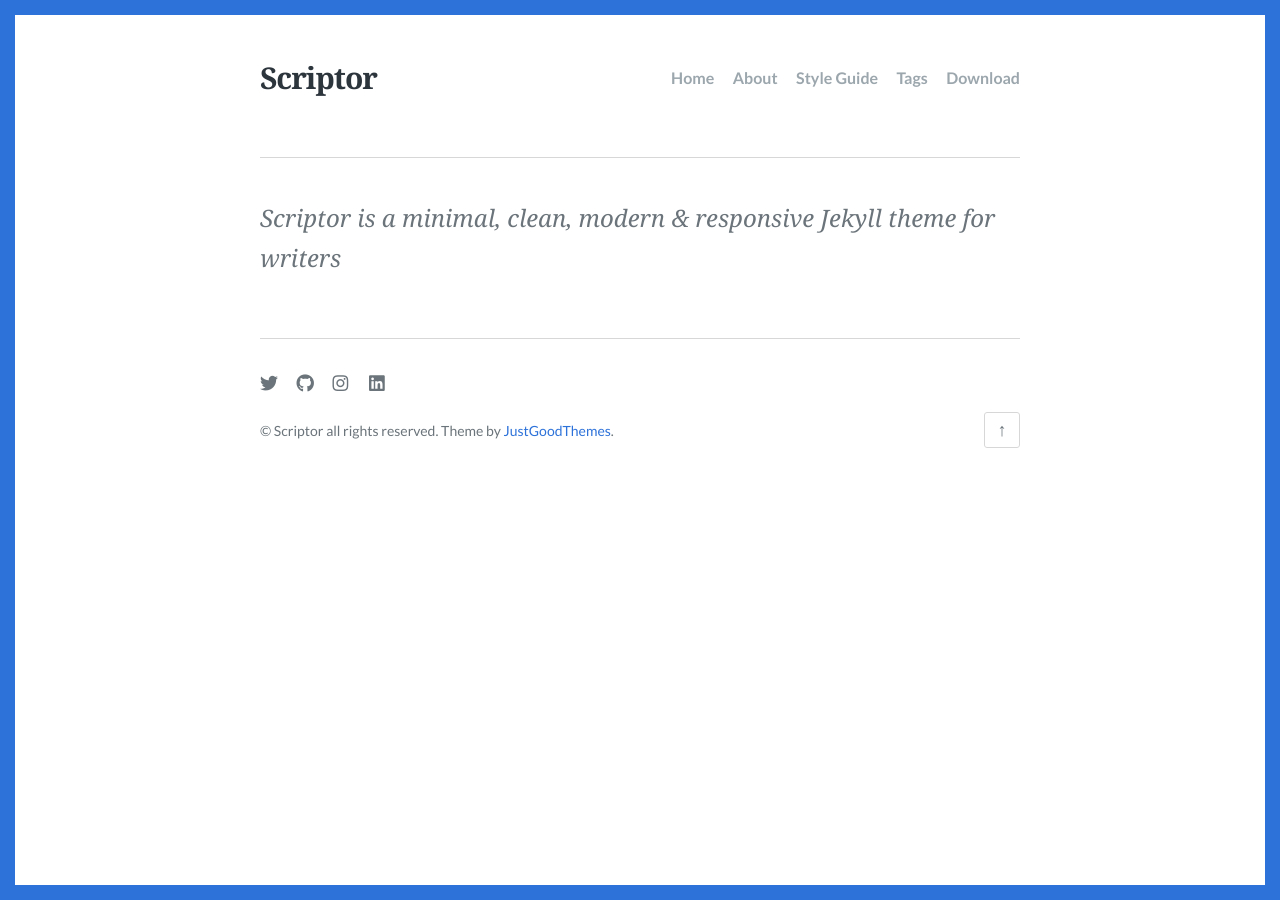
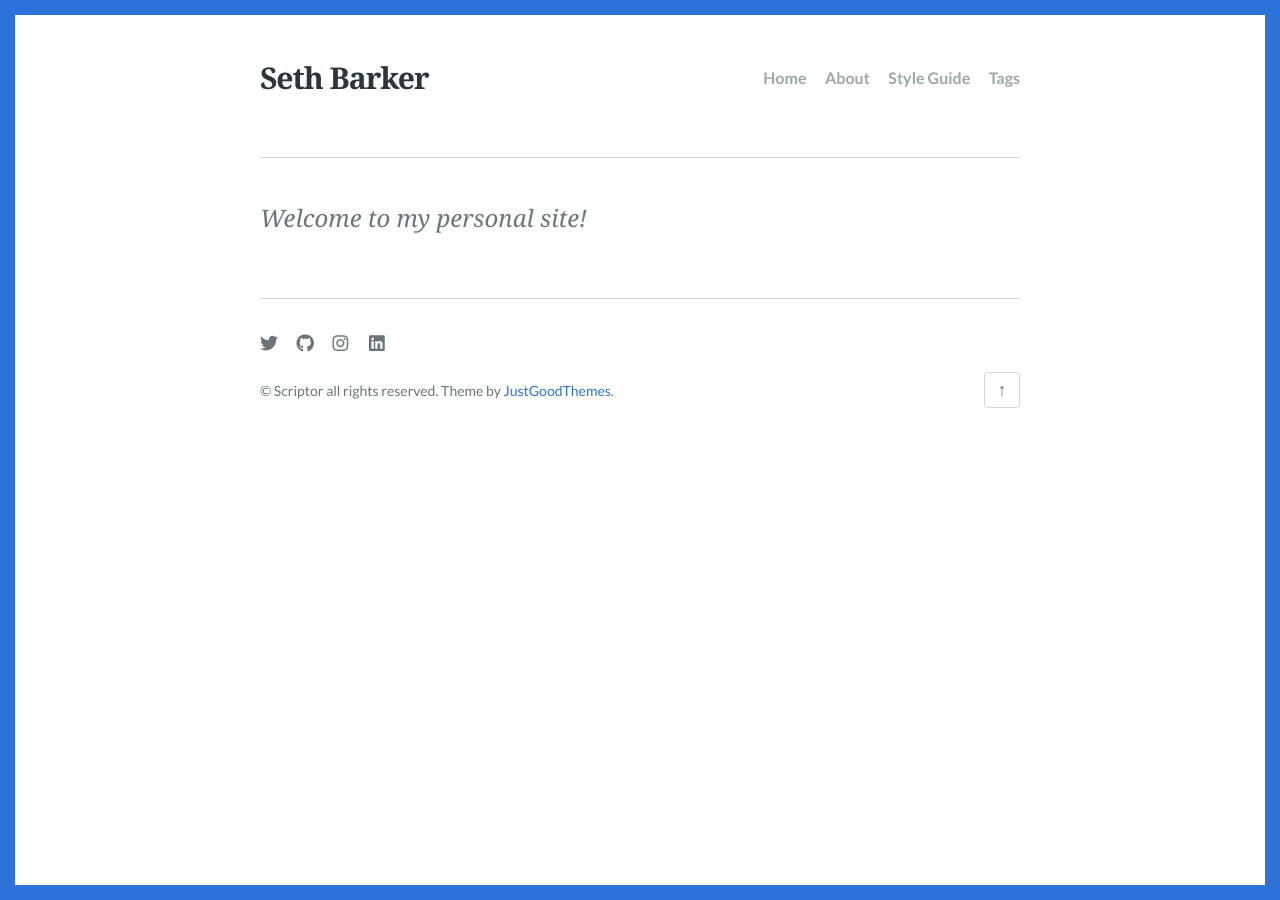
Before and after one commit to sethbarker/sethbarker.github.io, a Jekyll site: the page built from index.html, in a window 1280 px wide. Built offline with Jekyll 4.4.1, drawn with Linux system fonts in a browser that asks for light colours; some web fonts are replaced; the list of posts is cut into pages by our own code.

Commit message:
Update _config.yml

```diff
--- a/_config.yml
+++ b/_config.yml
@@ -9,16 +9,16 @@
 lang: en-US
 
 # Site title
-title: "Scriptor"
+title: "Seth Barker"
 
 # A description of your site for meta tag, search engine results.
-description: "Scriptor is a minimal, clean, modern & responsive Jekyll theme for writers"
+description: "Welcome to my personal site!"
 
 # The subpath of your site, e.g. /blog, for generating urls.
 baseurl: ""
 
 # The base hostname & protocol of your site for where absolute urls are needed.
-url: "https://scriptor-jekyll.netlify.com"
+url: "https://sethbarker.github.io/"
 
 # Favicon
 favicon: images/favicon.png
@@ -36,11 +36,9 @@ navigation:
     url: /style-guide/
   - text: Tags
     url: /tags/
-  - text: Download
-    url: https://github.com/JustGoodThemes/Scriptor-Jekyll-Theme
 
 # The shortname for your Disqus site to enable comments.
-disqus: justgoodthemes
+disqus: sethbarker
 
 # Colors
 accent_color: '#2d72d9'
```
